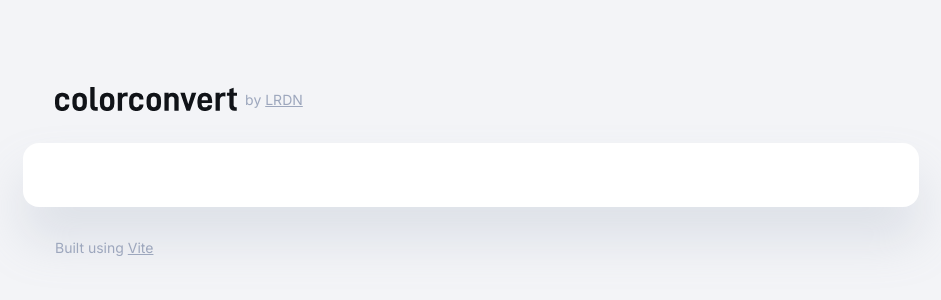
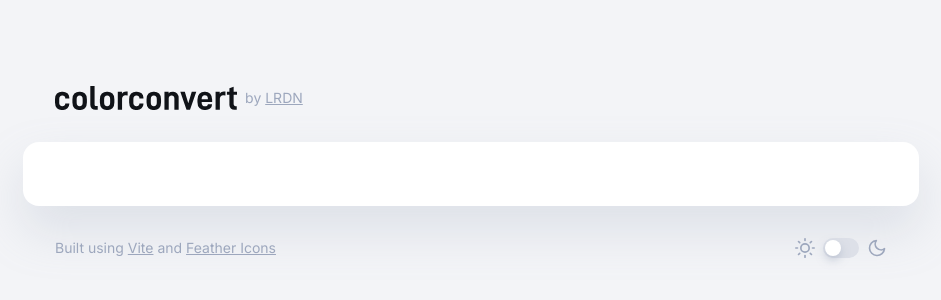
Before and after one commit to LRDN/colorconvert-app, a React (Vite) app: page / in a window 1280 px wide. Shown: the part 228-528 px from the top of the page, without its empty margins (169-1110 px from the left). Built offline with nearby package versions, Linux system fonts and the light colour scheme.

Commit message:
Add theme switch and update layout

```diff
--- a/package.json
+++ b/package.json
@@ -13,7 +13,8 @@
     "clsx": "^1.2.1",
     "normalize.css": "^8.0.1",
     "react": "^18.2.0",
-    "react-dom": "^18.2.0"
+    "react-dom": "^18.2.0",
+    "react-feather": "^2.0.10"
   },
   "devDependencies": {
     "@types/html-minifier-terser": "^7.0.0",
--- a/src/components/Footer/Footer.module.scss
+++ b/src/components/Footer/Footer.module.scss
@@ -1,8 +1,15 @@
 .footer {
   display: flex;
   align-items: center;
+  justify-content: space-between;
+  color: var(--body-color-soft);
 
-  &__attribution {
-    color: var(--body-color-soft);
+  &__attribution a:hover {
+    color: var(--body-color);
+  }
+
+  &__icon {
+    width: 1.25rem;
+    height: 1.25rem;
   }
 }
--- a/src/components/Footer/Footer.tsx
+++ b/src/components/Footer/Footer.tsx
@@ -1,4 +1,6 @@
 import clsx from 'clsx'
+import Switch from '@components/Switch'
+import { Sun, Moon } from 'react-feather'
 import type { FC, HTMLProps } from 'react'
 import styles from './Footer.module.scss'
 
@@ -10,8 +12,13 @@ const Footer: FC<ComponentProps> = ({ className, ...props }) => {
   return (
     <footer className={footerClassName} {...props}>
       <div className={styles.footer__attribution}>
-        Built using <a href="https://github.com/vitejs/vite">Vite</a>
+        Built using <a href="https://github.com/vitejs/vite">Vite</a> and{' '}
+        <a href="https://github.com/feathericons/feather">Feather Icons</a>
       </div>
+      <Switch
+        labelBefore={<Sun className={styles.footer__icon} />}
+        labelAfter={<Moon className={styles.footer__icon} />}
+      />
     </footer>
   )
 }
--- a/src/components/Header/Header.module.scss
+++ b/src/components/Header/Header.module.scss
@@ -5,5 +5,9 @@
   &__link {
     margin-left: var(--spacing-x-small);
     color: var(--body-color-soft);
+
+    a:hover {
+      color: var(--body-color);
+    }
   }
 }
--- /dev/null
+++ b/src/components/Switch/Switch.module.scss
@@ -0,0 +1,41 @@
+.switch {
+  display: inline-flex;
+  align-items: center;
+  user-select: none;
+  cursor: pointer;
+
+  &__container {
+    position: relative;
+    width: 2.25rem;
+    height: 1.25rem;
+    background-color: var(--switch-background-color);
+    border-radius: 0.625rem;
+
+    &--hasLabelBefore {
+      margin-left: var(--spacing-x-small);
+    }
+
+    &--hasLabelAfter {
+      margin-right: var(--spacing-x-small);
+    }
+  }
+
+  &__handle {
+    position: absolute;
+    width: 1rem;
+    height: 1rem;
+    margin: 0.125rem;
+    background-color: var(--switch-handle-background-color);
+    box-shadow: var(--box-shadow-small) var(--switch-handle-box-shadow-color);
+    transition: transform var(--transition-duration-medium);
+    border-radius: 0.5rem;
+  }
+
+  &__input:checked + &__handle {
+    transform: translateX(100%);
+  }
+
+  &__input {
+    display: none;
+  }
+}
--- /dev/null
+++ b/src/components/Switch/Switch.tsx
@@ -0,0 +1,34 @@
+import clsx from 'clsx'
+import type { FC, HTMLProps, ReactNode } from 'react'
+import styles from './Switch.module.scss'
+
+type ComponentProps = HTMLProps<HTMLInputElement> & {
+  labelBefore?: ReactNode
+  labelAfter?: ReactNode
+}
+
+const Switch: FC<ComponentProps> = ({
+  labelBefore,
+  labelAfter,
+  className,
+  ...props
+}) => {
+  const switchClassName = clsx(className, styles.switch)
+  const containerClassName = clsx(styles.switch__container, {
+    [styles['switch__container--hasLabelBefore']]: labelBefore,
+    [styles['switch__container--hasLabelAfter']]: labelAfter,
+  })
+
+  return (
+    <label className={switchClassName}>
+      {labelBefore}
+      <span className={containerClassName}>
+        <input className={styles.switch__input} type="checkbox" {...props} />
+        <span className={styles.switch__handle}></span>
+      </span>
+      {labelAfter}
+    </label>
+  )
+}
+
+export default Switch
--- /dev/null
+++ b/src/components/Switch/index.ts
@@ -0,0 +1 @@
+export { default } from './Switch'
--- a/src/styles/styles.scss
+++ b/src/styles/styles.scss
@@ -12,6 +12,7 @@ body {
   a {
     color: currentColor;
     text-decoration: underline;
+    transition: color var(--transition-duration-medium);
   }
 
   strong {
--- a/src/styles/themes.scss
+++ b/src/styles/themes.scss
@@ -7,4 +7,8 @@
 
   --layout-body-background-color: #{$white};
   --layout-body-box-shadow-color: #{rgba($gray-50, 0.25)};
+
+  --switch-background-color: #{$gray-30};
+  --switch-handle-background-color: #{$white};
+  --switch-handle-box-shadow-color: #{rgba($gray-50, 0.5)};
 }
--- a/src/styles/variables.scss
+++ b/src/styles/variables.scss
@@ -24,7 +24,11 @@
   --border-radius-medium: 0.5rem;
   --border-radius-large: 1rem;
 
-  --box-shadow-small: 0 0.5rem 0.75rem;
-  --box-shadow-medium: 0 1rem 1.5rem;
-  --box-shadow-large: 0 2rem 3rem;
+  --box-shadow-small: 0 0.25rem 0.5rem;
+  --box-shadow-medium: 0 0.75rem 1.5rem;
+  --box-shadow-large: 0 1.5rem 3rem;
+
+  --transition-duration-slow: 0.5s;
+  --transition-duration-medium: 0.25s;
+  --transition-duration-fast: 0.125s;
 }
```
Also changed, not shown: 1 other file (tests, documents, lock files or other folders).
